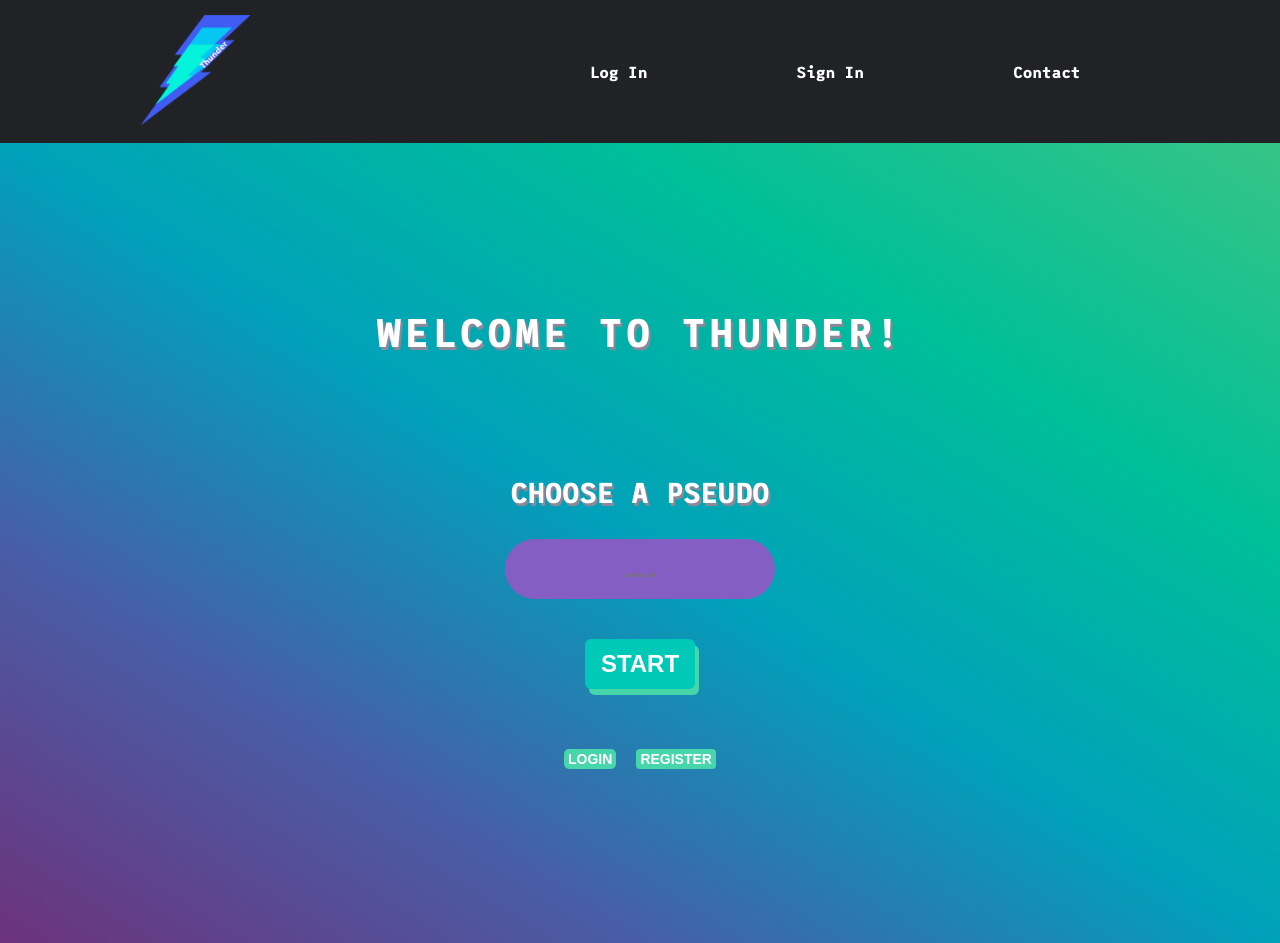
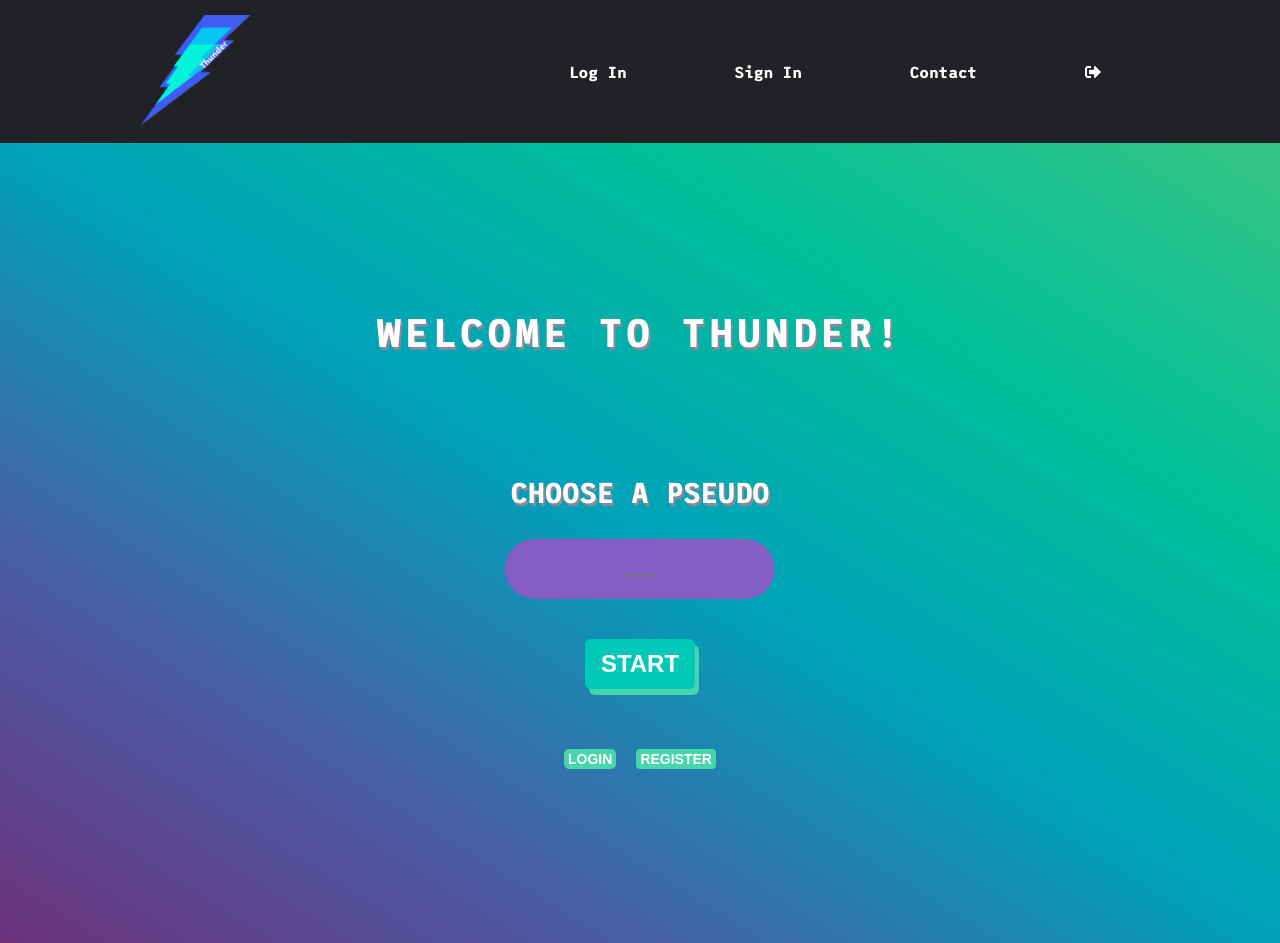
Before and after one commit to clrko/wild-thunder, a React (Create React App) app: page / in a window 1280 px wide. Built offline with nearby package versions, Linux system fonts and the light colour scheme; no server answers.

Commit message:
Imported the Log Out component into the Nav header

```diff
--- a/src/components/shared/NavbarHeader.js
+++ b/src/components/shared/NavbarHeader.js
@@ -1,8 +1,10 @@
 import React, { Component } from 'react';
 import {NavLink} from 'react-router-dom';
 
+import LogOut from './LogOut';
 import MainLogo from "./MainLogo";
 import "./Navbar.css";
+
 
 class NavbarHeader extends Component {
     render(){
@@ -13,6 +15,7 @@ class NavbarHeader extends Component {
                     <li><NavLink className="nav-title" activeClassName ="current" to="/log_in/pseudo">Log In</NavLink></li> {/* must open the modal page */}
                     <li><NavLink className="nav-title" activeClassName ="current" to="/sign_in/pseudo">Sign In</NavLink></li>
                     <li><NavLink className="nav-title" activeClassName ="current" to="/contact/pseudo">Contact</NavLink></li>
+                    <li><LogOut/></li>
                 </ul>
             </nav>
         );
```
